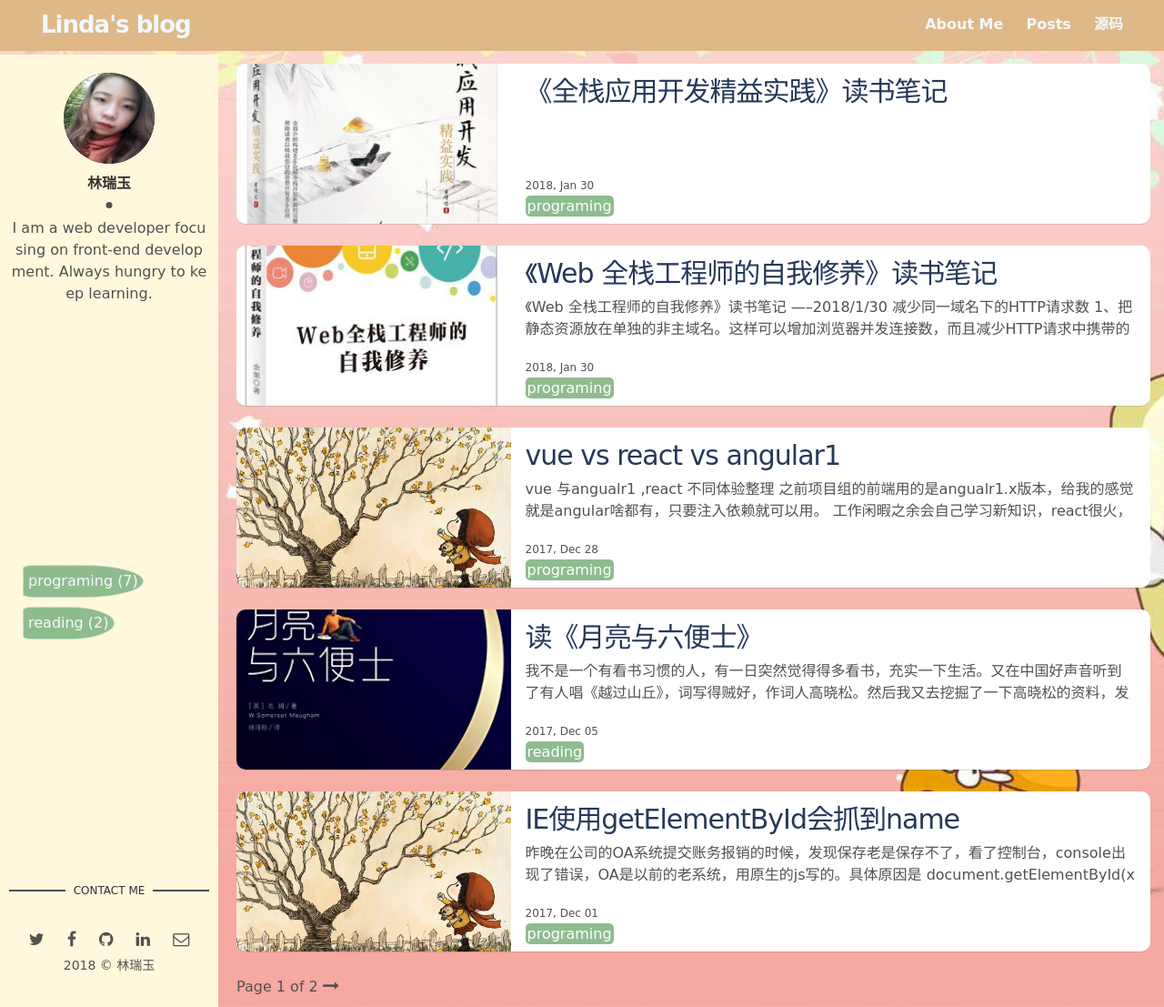
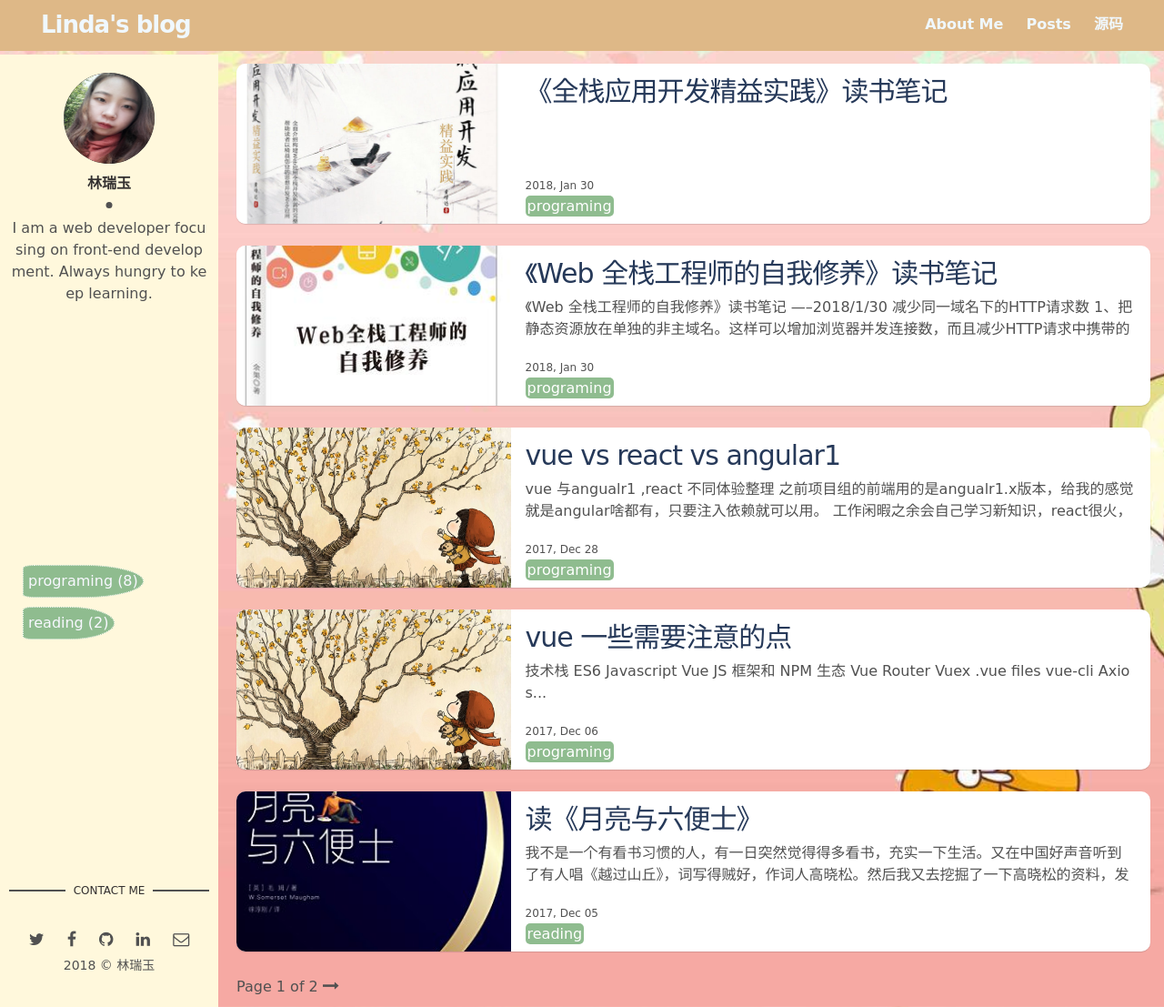
Before and after one commit to LRY1994/jekyll-blog, a Jekyll site: the page built from blog/index.html, in a window 1280 px wide and 1107 px high. Shown: the whole window at 91% size. Built offline with Jekyll 4.4.1, drawn with Linux system fonts in a browser that asks for light colours; nearby versions of some CDN libraries; the list of posts is cut into pages by our own code; comment, search, counter and statistics services are not loaded; some of the changed lines change nothing that is shown.

Commit message:
new post

````diff
--- /dev/null
+++ b/_posts/2017-12-6-vue-attention.md
@@ -0,0 +1,240 @@
+---
+layout: post
+title:  "vue 一些需要注意的点"
+date:   2017-12-6 13:38:38 +0800
+img: "default.jpg"
+tags: [programing]
+---
+
+## 技术栈
+
+* [ES6 Javascript](http://www.2ality.com/2015/08/getting-started-es6.html)
+* [Vue JS](http://vuejs.org) 框架和 [NPM](http://npmjs.org) 生态
+* [Vue Router](http://router.vuejs.org/)
+* [Vuex](https://vuex.vuejs.org/zh-cn/intro.html)
+* [.vue files](https://vue-loader.vuejs.org/zh-cn/)
+* [vue-cli](https://github.com/vuejs/vue-cli)
+* [Axios](https://github.com/axios/axios)
+* [Element-ui](http://element.eleme.io/#/zh-CN/component)
+* [Webpack](https://webpack.js.org/)
+* [ESLint](https://eslint.org/)
+
+## 摘抄
+不要为了编辑内容而打开另一个页面，应该直接在上下文中实现编辑。
+能在这个页面解决的问题，就不要去其它页面解决，因为任何页面刷新和跳转都会引起变化盲视（Change Blindness），导致用户心流（Flow）被打断
+
+『格式塔学派』中的连续律（Law of Continuity）所描述的，在知觉过程中人们往往倾向于使知觉对象的直线继续成为直线，使曲线继续成为曲线。在界面设计中，将元素进行对齐，既符合用户的认知特性，也能引导视觉流向，让用户更流畅地接收信息。
+
+冒号对齐（右对齐）能让内容锁定在一定范围内，让用户眼球顺着冒号的视觉流，就能找到所有填写项，从而提高填写效率。为了快速对比数值大小，建议所有数值取相同有效位数，并且右对齐。
+
+在一些需要用户慎重决策的场景中，系统应该保持中立，不能替用户或者诱导用户做出判断。
+
+单字段行内编辑，当『易读性』远比『易编辑性』重要时，可以使用『单击编辑』。
+
+当『易读性』为主，同时又要突出操作行的『易编辑性』时，可使用『文字链/图标编辑』。
+
+当需要增强按钮的响应性时，可以通过增加用户点击热区的范围，而不是增大按钮形状，从而增强响应性，又不缺失美感。
+
+颜需色遵守 WCAG 2.0 的标准，操作类的色彩搭配都应满足颜色对比值 3:1 的最低标准。文本和背景色之间至少保持最小 4.5:1 的对比度（AA 级），正文内容都保持了 7:1 以上的 AAA 级对比度。
+
+在操作前引导告知用户操作的目的或重要性，能促进用户更愿意去执行。
+
+当用户填写的内容出错的时候，你的报错信息应当符合用户的认知，用易于理解的方式表述出来。
+
+直接使用『你』、『我』来和用户对话，与用户建立亲密感。避免使用『您』，让用户感觉太过疏远。
+
+不要在同一个句式中混用『你』和『我』，交互中指代混乱会让用户相当纠结。
+
+## ｖｕｅ
+* 不要在选项属性或回调上使用箭头函数
+* 计算属性是基于它们的依赖进行缓存的。计算属性只有在它的相关依赖发生改变时才会重新求值。
+* 当 v-bind:style 使用需要添加浏览器引擎前缀的 CSS 属性时，如 transform，Vue.js 会自动侦测并添加相应的前缀。
+* 表单元素不要复用它们，只需添加一个具有唯一值的 key 属性即可
+* v-show 不支持 ```<template>``` 元素， v-else也不支持
+* v-for 具有比 v-if 更高的优先级。
+它能跟踪每个节点的身份，从而重用和重新排序现有元素，你需要为每项提供一个唯一 key 属性。
+```html
+<div v-for="item in items" :key="item.id">
+  <!-- 内容 -->
+</div>
+```
+* 建议尽可能在使用 v-for 时提供 key，除非遍历输出的 DOM 内容非常简单，或者是刻意依赖默认行为以获取性能上的提升。
+
+  2.2.0+ 的版本里，当在组件中使用 v-for 时，key 现在是必须的。
+
+* vue数组的变异方法，：push()pop()shift()unshift()splice()sort()reverse()
+非变异 (non-mutating method) 方法，例如：filter(), concat() 和 slice()
+
+* Vue 不能检测以下变动的数组：
+1.	当你利用索引直接设置一个项时，例如：```vm.items[indexOfItem] = newValue```
+解决方法
+
+```javascript
+// Vue.set
+Vue.set(example1.items, indexOfItem, newValue)
+或者
+// Array.prototype.splice
+example1.items.splice(indexOfItem, 1, newValue)
+```
+
+2.	当你修改数组的长度时，例如：```vm.items.length = newLength```
+解决方法
+
+```example1.items.splice(newLength)```
+
+
+
+* 对于已经创建的实例，Vue 不能动态添加根级别的响应式属性。但是，可以使用
+```Vue.set(object, key, value) ```方法向嵌套对象添加响应式属性。
+还可以使用``` this.$set ```实例方法，或者
+```javascript
+this.userProfile = Object.assign({}, this.userProfile, {
+  age: 27,
+  favoriteColor: 'Vue Green'
+})
+```
+
+* 事件修饰符。
+
+.stop .prevent. capture .self .once .native
+
+```@click.prevent.self ```会阻止所有的点击，而
+```@click.self.prevent``` 只会阻止对元素自身的点击。
+
+
+* 构造 Vue 实例时传入的各种选项大多数都可以在组件里使用。只有一个例外：data 必须是函数。
+
+* Vue 实例指的是 new Vue
+
+组件指的是 Vue.component,或者new Vue里面的component
+
+* 组件实例的作用域是孤立的
+
+* 当使用的不是字符串模板时，camelCase (驼峰式命名) 的 prop 需要转换为相对应的 kebab-case (短横线分隔式命名)
+
+* 初学者常犯的一个错误是使用字面量语法传递数值：
+```html
+<!-- 传递了一个字符串 "1" -->
+<comp some-prop="1"></comp>
+```
+因为它是一个字面量 prop，它的值是字符串 "1" 而不是一个数值。
+>>如果想传递一个真正的 JavaScript 数值，则需要使用 v-bind，从而让它的值被当作 JavaScript 表达式计算：
+```html
+<!-- 传递真正的数值 -->
+<comp v-bind:some-prop="1"></comp>
+```
+
+* 每次父组件更新时，子组件的所有 prop 都会更新为最新值。这意味着你不应该在子组件内部改变 prop。注意在 JavaScript 中对象和数组是引用类型，指向同一个内存空间，
+>>如果 prop 是一个对象或数组，在子组件内部改变它会影响父组件的状态。
+
+* .sync 修饰符对一个 prop 进行“双向绑定”.默认Prop是单向绑定的。
+
+从 2.3.0 起我们重新引入了 .sync 修饰符，但是这次它只是作为一个编译时的语法糖存在。它会被扩展为一个自动更新父组件属性的 v-on 监听器。
+如下代码
+```
+<comp :foo.sync="bar"></comp>
+```
+会被扩展为：
+```
+<comp :foo="bar" @update:foo="val => bar = val"></comp>
+```
+当子组件需要更新 foo 的值时，它需要显式地触发一个更新事件：
+```
+this.$emit('update:foo', newValue)
+```
+
+## Vuex
+ Vuex 的 store 中的状态是响应式的，那么当我们变更状态时，监视状态的 Vue 组件也会自动更新。这也意味着 Vuex 中的 mutation 也需要与使用 Vue 一样遵守一些注意事项：
+1.	最好提前在你的 store 中初始化好所有所需属性。
+2.	当需要在对象上添加新属性时，你应该
+o	使用 Vue.set(obj, 'newProp', 123), 或者
+o	以新对象替换老对象。例如，利用 stage-3 的对象展开运算符我们可以这样写：
+state.obj = { ...state.obj, newProp: 123 }
+
+
+ mutation 必须是同步函数
+
+
+store.dispatch 可以处理被触发的 action 的处理函数返回的 Promise，并且 store.dispatch 仍旧返回 Promise
+
+## ｂａｂｅｌ
+transform-runtime最大的作用主要有几下几点：
+
+1. 解决编译中产生的重复的工具函数，减小代码体积
+
+2. 只支持新的Javascript语法扩展，比如`Set`，`Map`...不支持
+```Object.assign，"foobar".includes("foo")```
+这些对于API的扩展，所以需要使用这些新的API功能需要引入```babel-polyfill```
+
+```"presets": ["env"]``` 表示```babel-preset-env```
+
+每年每个 preset 只编译当年批准的内容。 而 babel-preset-env 相当于 es2015 ，es2016 ，es2017 及最新版本。
+
+```Polyfill```的准确意思为：用于实现浏览器并不支持的原生API的代码。
+例如，querySelectorAll是很多现代浏览器都支持的原生Web API，但是有些古老的浏览器并不支持，那么假设有人写了库，只要用了这个库， 你就可以在古老的浏览器里面使用```document.querySelectorAll```，使用方法跟现代浏览器原生API无异。那么这个库就可以称为```Polyfill```或者```Polyfiller```。
+好，那么问题就来了。jQuery是不是一个Polyfill?答案是No。因为它并不是实现一些标准的原生API，而是封装了自己API。一个Polyfill是抹平新老浏览器 标准原生API 之间的差距的一种封装，而不是实现自己的API。
+
+
+在 Vuex 模块化中，state 是唯一会根据组合时模块的别名来添加层级的，后面的 getters、mutations 以及 actions 都是直接合并在 store 下。
+
+```getter({state,getters,rootState})```由于 getters 不区分模块，所以不同模块中的 getters 如果重名，Vuex 会报出``` 'duplicate getter key: [重复的getter名]'``` 错误。
+
+```mutations(state)``` mutation 的回调函数中只接收唯一的参数——当前模块的 state。mutations 与 getters 类似，不同模块的 mutation 均可以通过 ```store.commit``` 直接触发。
+
+```action({state,rootState, getters, mutations, actions})```与 mutations 类似，不同模块的 actions 均可以通过 ```store.dispatch``` 直接触发.
+
+在 action 中可以通过 context.commit 跨模块调用 mutation，同时一个模块的 action 也可以调用其他模块的 action
+
+同样的，当不同模块中有同名 action 时，通过 store.dispatch 调用，会依次触发所有同名 actions。
+
+## ｖｕｅ－ｌｏａｄｅｒ
+使用 scoped 后，父组件的样式将不会渗透到子组件中。
+
+通过 v-html 创建的 DOM 内容不受作用域内的样式影响，但是你仍然可以通过深度作用选择器来为他们设置样式
+
+```sass-resources-loader```:在每个组件里加载一个设置文件，而无需每次都将其显式导入
+
+Vue 组件中的所有 JavaScript 默认使用 ```babel-loader```处理
+
+```file-loader``` 可以指定要复制和放置资源文件的位置，以及如何使用版本哈希命名以获得更好的缓存此外，这意味着 你可以就近管理图片文件，可以使用相对路径而不用担心布署时URL问题。使用正确的配置，Webpack 将会在打包输出中自动重写文件路径为正确的URL。
+
+```url-loader``` 允许你有条件将文件转换为内联的 ```base-64 URL``` (当文件小于给定的阈值)，这会减少小文件的 HTTP 请求。如果文件大于该阈值，会自动的交给 file-loader 处理。
+
+对于 css, 由```vue-style-loader``` 返回的结果通常不太有用。使用 ```postcss ```插件将会是更好的选择。
+
+```extract-text-webpack-plugin```:Extract text from a bundle, or bundles, into a separate file.
+
+```javascript
+loader: 'vue-loader',
+        options: {
+          extractCSS: true
+        }
+```
+```HtmlWebpackPlugin```： 使得webpack入口点生成的文件都会在生成的HTML文件中的script标签内。
+```ExtractTextPlugin```提取CSS，然后包含在HTML head中的link标签内。
+
+## 完整的导航解析流程 vue-router
+1.	导航被触发。
+2.	在失活的组件里调用beforeRouteLeave 。
+3.	调用全局的 beforeEach 守卫。
+4.	在重用的组件里调用 beforeRouteUpdate 守卫 (2.2+)。
+5.	在路由配置里调用 beforeEnter。
+6.	解析异步路由组件。
+7.	在被激活的组件里调用 beforeRouteEnter。
+8.	调用全局的 beforeResolve 守卫 (2.5+)。
+9.	导航被确认。
+10.	调用全局的 afterEach 钩子。
+11.	触发 DOM 更新。
+12.	用创建好的实例调用 beforeRouteEnter 守卫中传给 next 的回调函数。
+
+
+## 遇到的问题
+1. 详解vue2父组件传递props异步数据到子组件的问题（http://www.jb51.net/article/117447.htm）
+解决方法：使用v-if可以解决报错问题，和created为空问题
+2. 在没有全部渲染时，不显示任何元素，自带的html文字也不要显示，只显示载入中的动画；等全部渲染完成后，载入中动画消失，完整的页面出现。
+解决方法：html标签加上v-cloak，样式里面
+```
+[v-cloak] {
+    display: none;
+}
+```
--- a/_posts/2018-1-30-web-full-stack-study.md
+++ b/_posts/2018-1-30-web-full-stack-study.md
@@ -61,7 +61,7 @@ PNG可以使用一些开源压缩软件来压缩，比图24色变为8色、去
 
 6、	保持代码库的“干净”
 
- ## 设计原则
+## 设计原则
 
 1、三次法则（rule of three）允许按需直接赋值粘贴代码一次，如果相同的代码重复出现三次及三次以上，将其提取处理做成一个子程序
 
@@ -76,9 +76,29 @@ PNG可以使用一些开源压缩软件来压缩，比图24色变为8色、去
 6、最少知道原则
 
 
+## 在别的地方看到的图
 
-在别的地方看到的图
+性能优化
 
 ![性能优化](https://raw.githubusercontent.com/LRY1994/lry1994.github.io/master/img/content/performance-optimize.png)
+
+图片适配
+
 ![图片适配](https://raw.githubusercontent.com/LRY1994/lry1994.github.io/master/img/content/pic-adapt.jpg)
+
+aria无障碍文本
 ![aria](https://raw.githubusercontent.com/LRY1994/lry1994.github.io/master/img/content/aria.png)
+
+## 其他
+
+
+1. Cache-Control
+* no-cache: 告诉浏览器、缓存服务器，不管本地副本是否过期，使用资源副本前，一定要到源服务器进行副本有效性校验。
+* must-revalidate：告诉浏览器、缓存服务器，本地副本过期前，可以使用本地副本；本地副本一旦过期，必须去源服务器进行有效性校验。
+* max-age： 指缓存资源的缓存时间比指定的值小，那么客户端就接受缓存资源，且缓存服务器不对资源有效性进行再次确认
+
+
+2. CSS像素是web编程的概念,是相对的而不是绝对的单位. 用户的缩放比会影响单位CSS像素点对应的实际物理像素的多少
+
+3. 使用Flexible实现手淘H5页面的终端适配
+ https://github.com/amfe/article/issues/17
````
Also changed, not shown: 1 other file.
